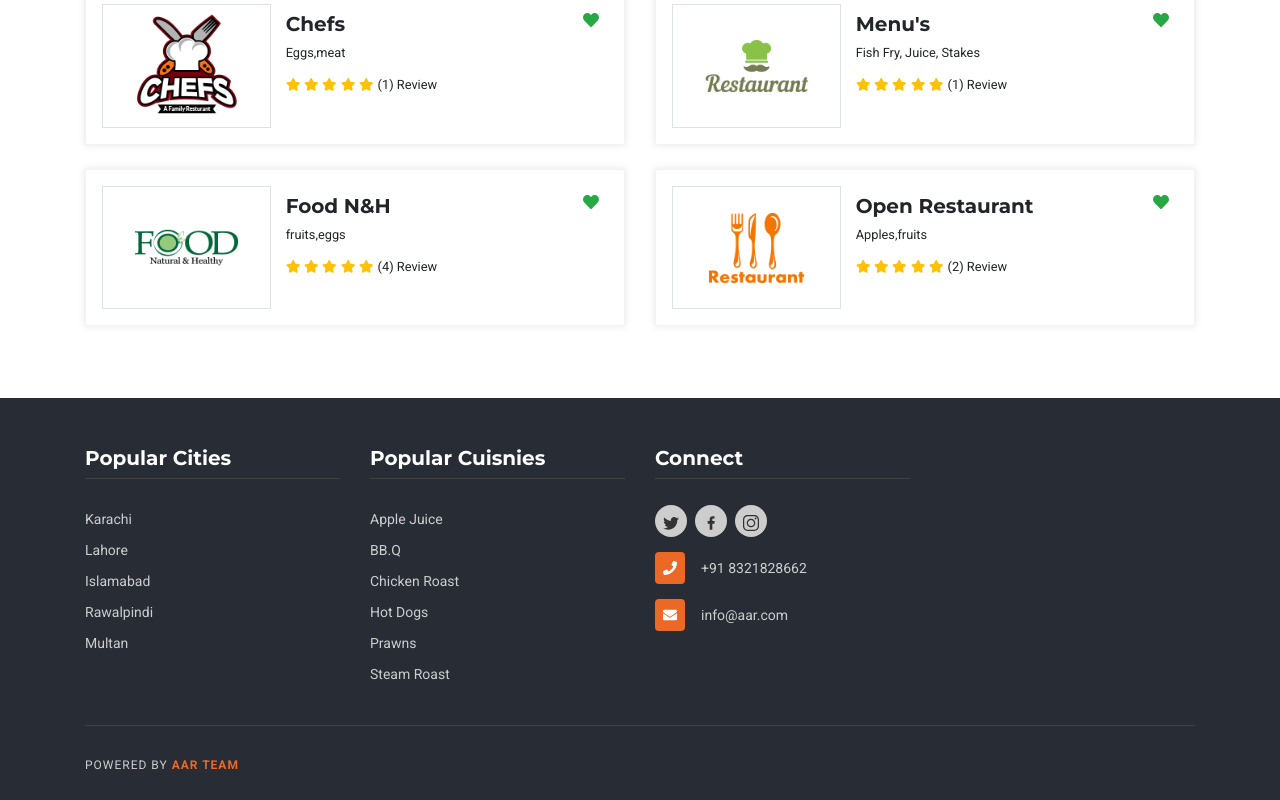
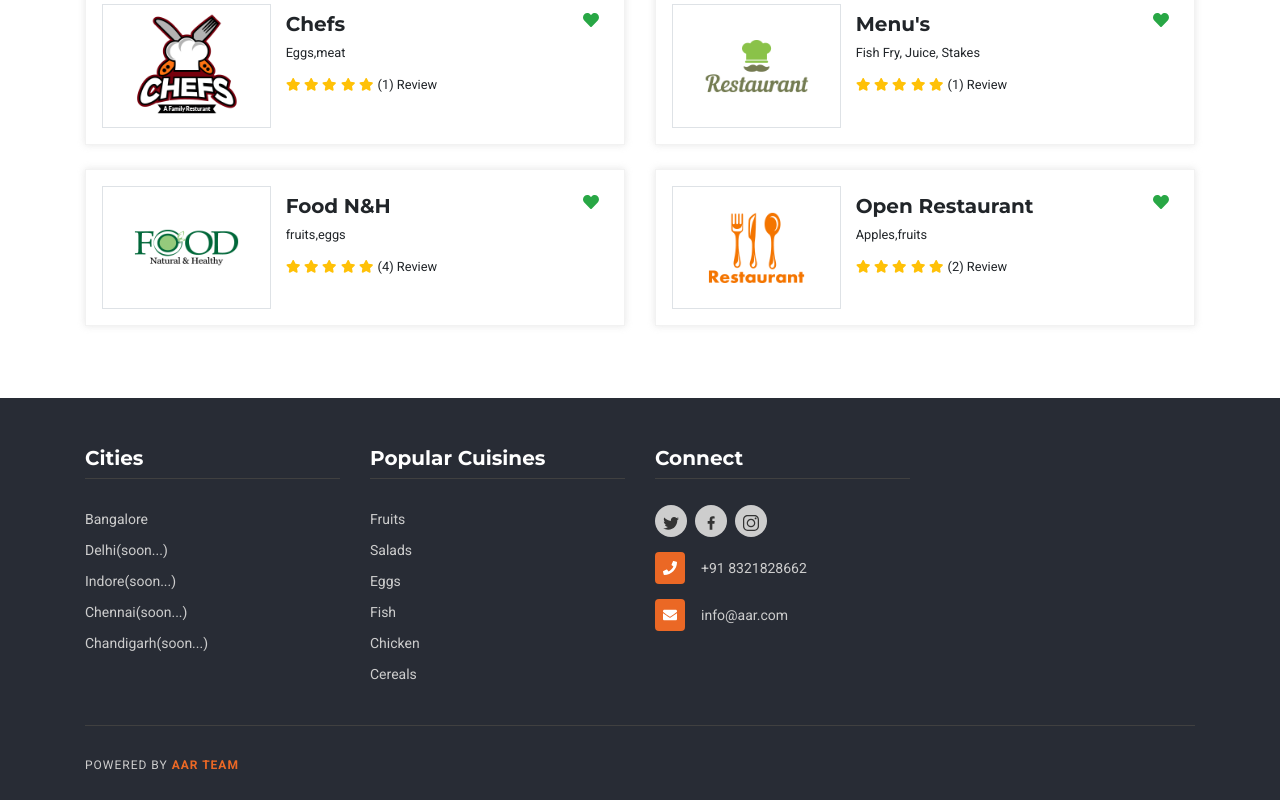
Before and after one commit to AAR-PVT-LTD/AAR-PVT-LTD-web, a React (Create React App) app: page / in a window 1280 px wide. Shown: the part 1645-2445 px from the top of the page. Built offline with nearby package versions, Linux system fonts and the light colour scheme.

Commit message:
Changes 8

```diff
--- a/src/components/Footer.js
+++ b/src/components/Footer.js
@@ -13,32 +13,32 @@ class Footer extends Component {
                         {/* Popular Cities Section */}
                         <div className="col-lg-3 col-md-3 col-sm-12">
                             <div className="footer-head-div">
-                                <h5 className="text-white">Popular Cities</h5>
+                                <h5 className="text-white">Cities</h5>
                             </div>
                             <div className="footer-list-div">
                                 <ul>
-                                    <li><a href="#">Karachi</a></li>
-                                    <li><a href="#">Lahore</a></li>
-                                    <li><a href="#">Islamabad</a></li>
-                                    <li><a href="#">Rawalpindi</a></li>
-                                    <li><a href="#">Multan</a></li>
+                                    <li><a href="#">Bangalore</a></li>
+                                    <li><a href="#">Delhi(soon...)</a></li>
+                                    <li><a href="#">Indore(soon...)</a></li>
+                                    <li><a href="#">Chennai(soon...)</a></li>
+                                    <li><a href="#">Chandigarh(soon...)</a></li>
                                 </ul>
                             </div>
                         </div>
 
-                        {/* Popular Cuisnies Section */}
+                        {/* Popular Cuisines Section */}
                         <div className="col-lg-3 col-md-3 col-sm-12">
                             <div className="footer-head-div">
-                                <h5 className="text-white">Popular Cuisnies</h5>
+                                <h5 className="text-white">Popular Cuisines</h5>
                             </div>
                             <div className="footer-list-div">
                                 <ul>
-                                    <li><a href="#">Apple Juice</a></li>
-                                    <li><a href="#">BB.Q</a></li>
-                                    <li><a href="#">Chicken Roast</a></li>
-                                    <li><a href="#">Hot Dogs</a></li>
-                                    <li><a href="#">Prawns</a></li>
-                                    <li><a href="#">Steam Roast</a></li>
+                                    <li><a href="#">Fruits</a></li>
+                                    <li><a href="#">Salads</a></li>
+                                    <li><a href="#">Eggs</a></li>
+                                    <li><a href="#">Fish</a></li>
+                                    <li><a href="#">Chicken</a></li>
+                                    <li><a href="#">Cereals</a></li>
                                 </ul>
                             </div>
                         </div>
```
